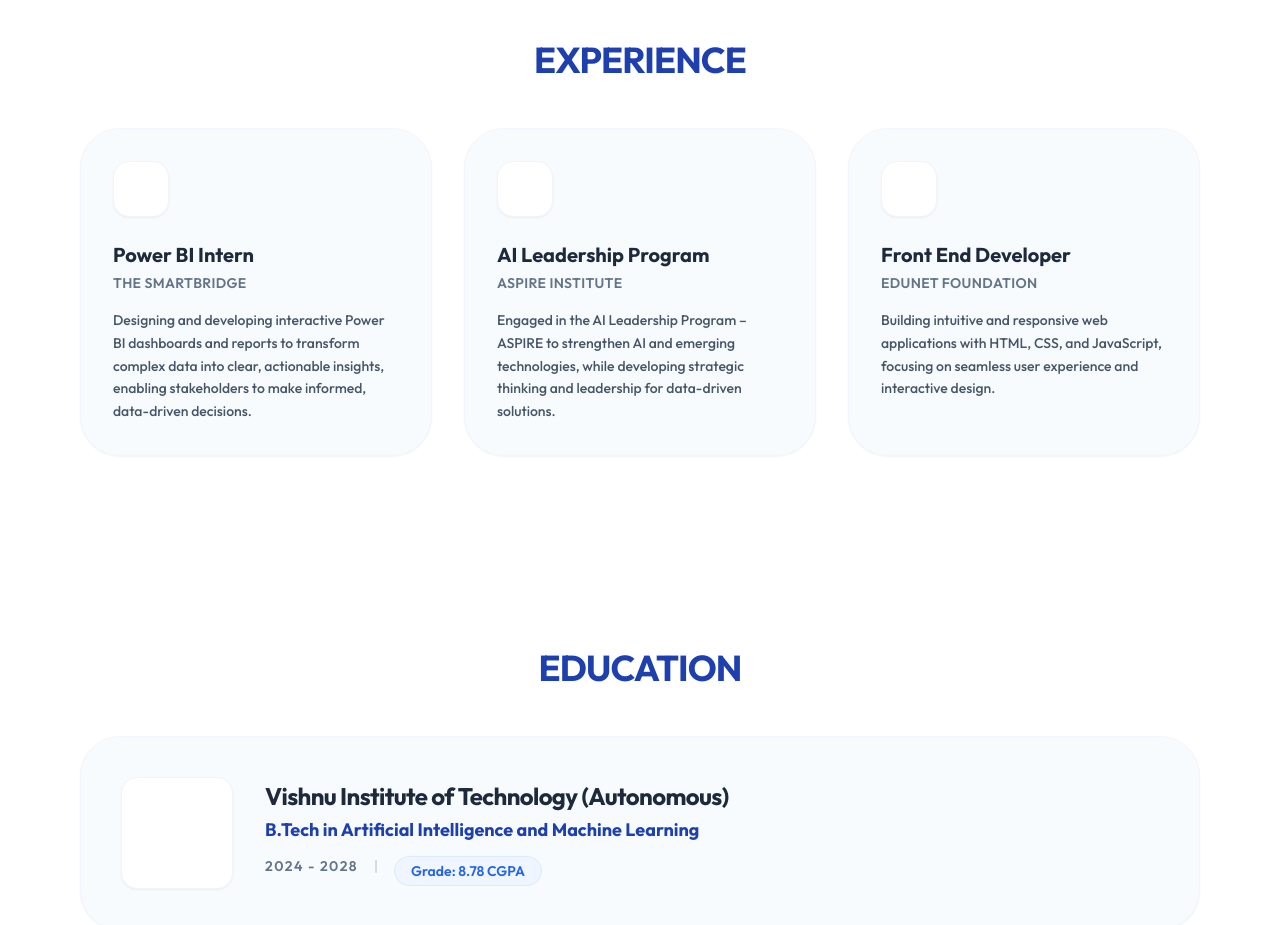
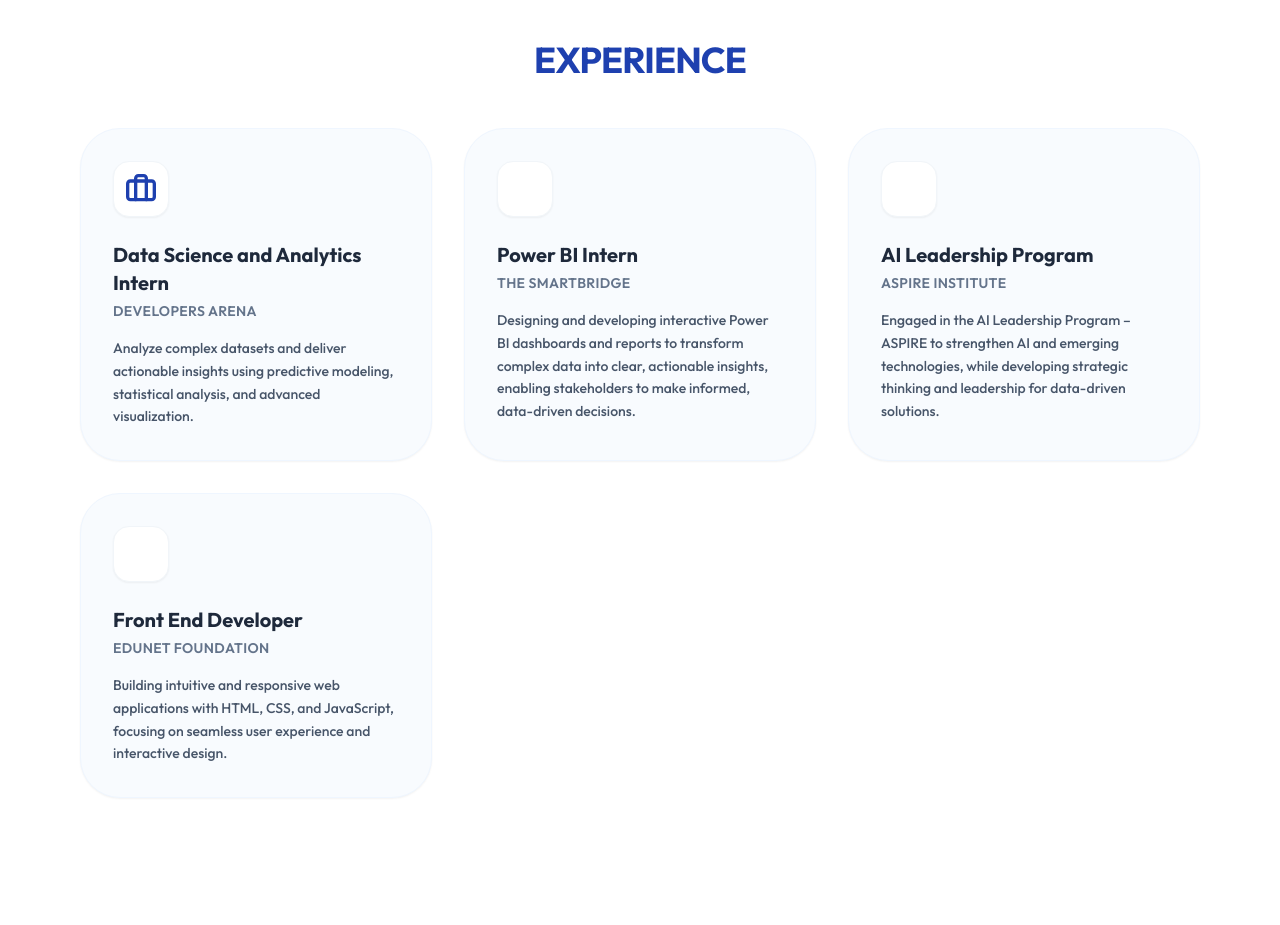
Before and after one commit to kanth071/Portfolio, a React (Vite) app: page / in a window 1280 px wide. Shown: the part 3920-4845 px from the top of the page. Built offline with nearby package versions, Linux system fonts and the light colour scheme; grey boxes are pictures that could not be loaded.

Commit message:
Add Data Science Intern experience at Developers Arena

```diff
--- a/src/components/ExtraSections.jsx
+++ b/src/components/ExtraSections.jsx
@@ -109,11 +109,31 @@ const ExtraSections = () => {
                 <div className="max-w-6xl mx-auto px-4">
                     <h2 className="text-4xl font-bold text-[#1e40af] mb-12 text-center uppercase tracking-tight">Experience</h2>
                     <div className="grid grid-cols-1 md:grid-cols-2 lg:grid-cols-3 gap-8">
+                        {/* Data Science Intern */}
+                        <motion.div
+                            initial={{ opacity: 0, y: 20 }}
+                            whileInView={{ opacity: 1, y: 0 }}
+                            viewport={{ once: true }}
+                            className="bg-[#f8fbfe] p-8 rounded-[2.5rem] border border-blue-50 shadow-sm hover:shadow-xl transition-all duration-500 group"
+                        >
+                            <div className="w-14 h-14 bg-white rounded-2xl flex items-center justify-center mb-6 shadow-sm border border-slate-100 group-hover:border-[#1e40af]/30 group-hover:shadow-md transition-all duration-500 p-2 text-[#1e40af]">
+                                <Briefcase className="w-8 h-8" strokeWidth={2.5} />
+                            </div>
+                            <h3 className="text-xl font-bold text-slate-800 mb-1">
+                                Data Science and Analytics Intern
+                            </h3>
+                            <p className="text-sm font-semibold text-slate-500 mb-4 tracking-wide uppercase">Developers Arena</p>
+                            <p className="text-slate-600 leading-relaxed font-medium text-sm">
+                                Analyze complex datasets and deliver actionable insights using predictive modeling, statistical analysis, and advanced visualization.
+                            </p>
+                        </motion.div>
+
                         {/* Power BI Intern */}
                         <motion.div
                             initial={{ opacity: 0, y: 20 }}
                             whileInView={{ opacity: 1, y: 0 }}
                             viewport={{ once: true }}
+                            transition={{ delay: 0.1 }}
                             className="bg-[#f8fbfe] p-8 rounded-[2.5rem] border border-blue-50 shadow-sm hover:shadow-xl transition-all duration-500 group"
                         >
                             <div className="w-14 h-14 bg-white rounded-2xl flex items-center justify-center mb-6 shadow-sm border border-slate-100 group-hover:border-[#1e40af]/30 group-hover:shadow-md transition-all duration-500 p-2">
@@ -133,7 +153,7 @@ const ExtraSections = () => {
                             initial={{ opacity: 0, y: 20 }}
                             whileInView={{ opacity: 1, y: 0 }}
                             viewport={{ once: true }}
-                            transition={{ delay: 0.1 }}
+                            transition={{ delay: 0.2 }}
                             className="bg-[#f8fbfe] p-8 rounded-[2.5rem] border border-blue-50 shadow-sm hover:shadow-xl transition-all duration-500 group"
                         >
                             <div className="w-14 h-14 bg-white rounded-2xl flex items-center justify-center mb-6 shadow-sm border border-slate-100 group-hover:border-[#1e40af]/30 group-hover:shadow-md transition-all duration-500 p-2">
@@ -153,7 +173,7 @@ const ExtraSections = () => {
                             initial={{ opacity: 0, y: 20 }}
                             whileInView={{ opacity: 1, y: 0 }}
                             viewport={{ once: true }}
-                            transition={{ delay: 0.2 }}
+                            transition={{ delay: 0.3 }}
                             className="bg-[#f8fbfe] p-8 rounded-[2.5rem] border border-blue-50 shadow-sm hover:shadow-xl transition-all duration-500 group"
                         >
                             <div className="w-14 h-14 bg-white rounded-2xl flex items-center justify-center mb-6 shadow-sm border border-slate-100 group-hover:border-[#1e40af]/30 group-hover:shadow-md transition-all duration-500 p-2">
```
